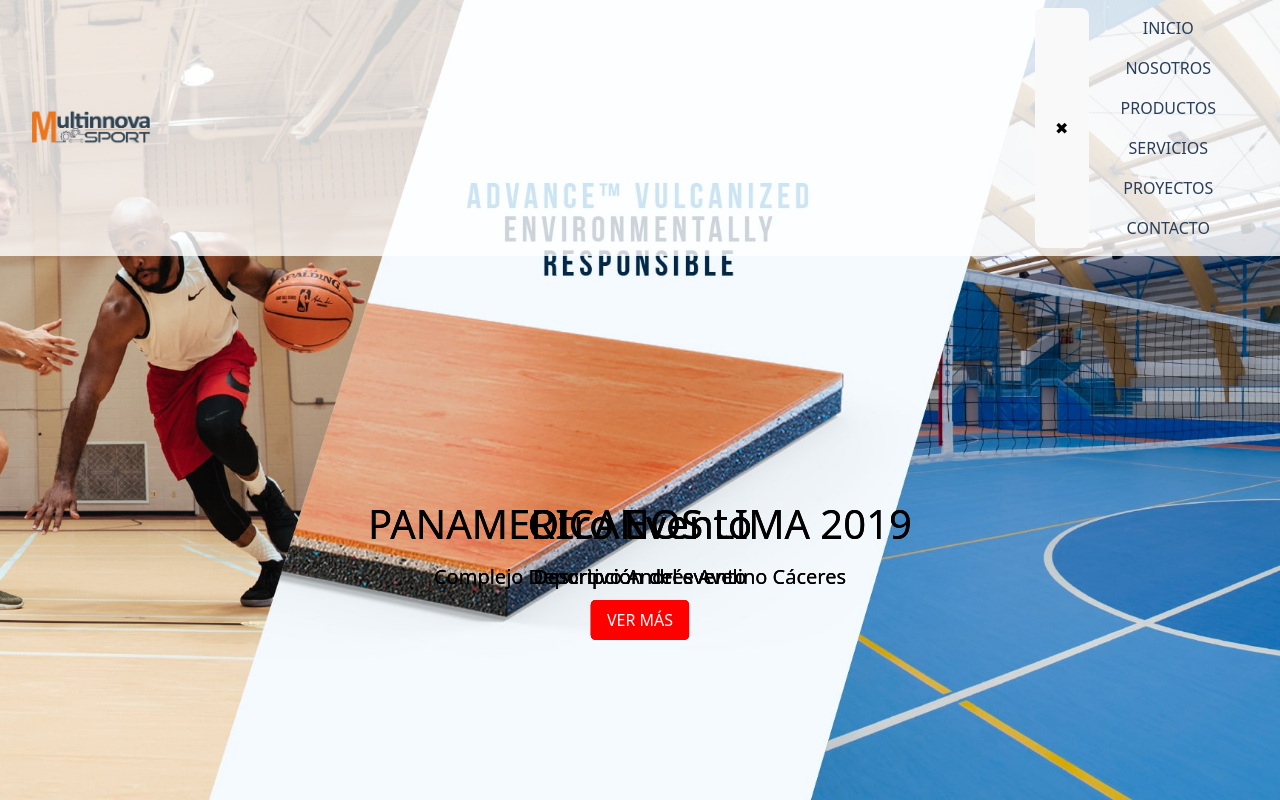
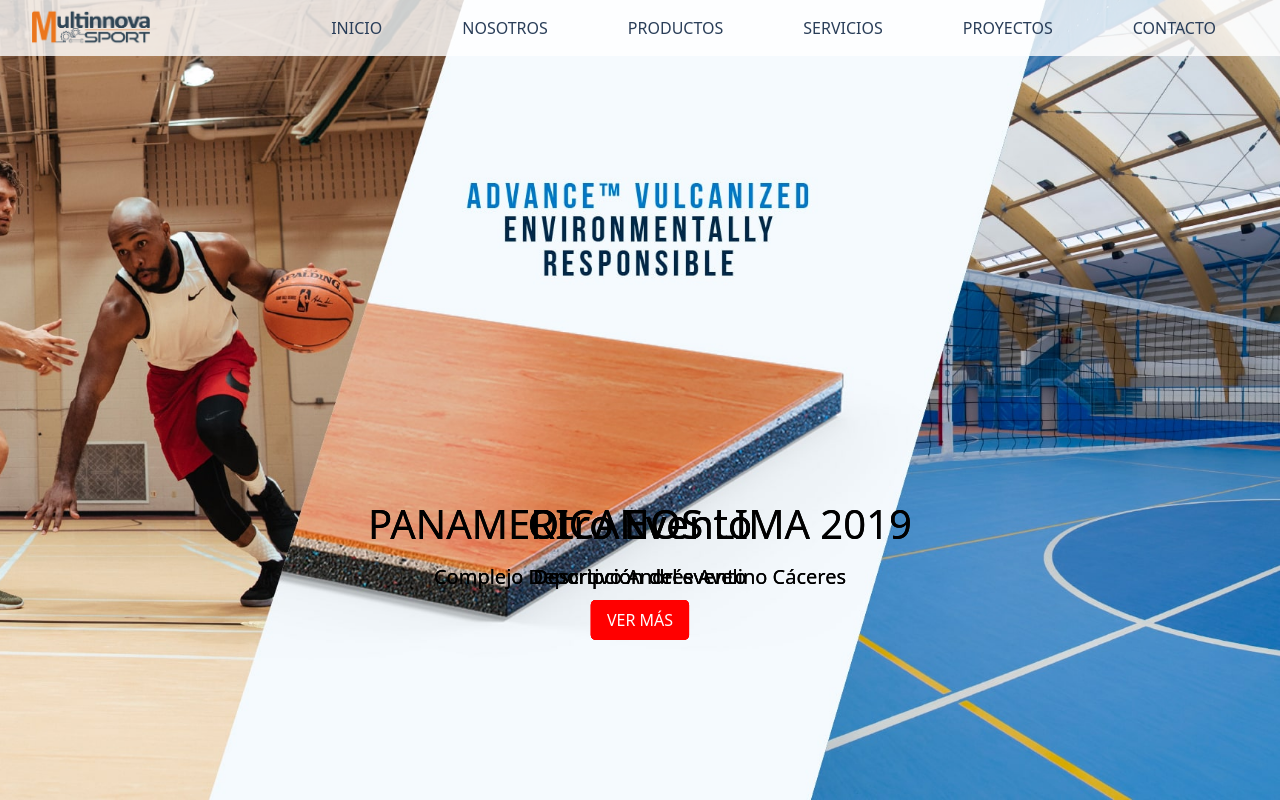
Before and after one commit to SebastianYauri/multinnova, a React (Vite) app: page / in a window 1280 px wide. Built offline with nearby package versions, Linux system fonts and the light colour scheme.

Commit message:
fix navbar colors

```diff
--- a/src/App.css
+++ b/src/App.css
@@ -51,8 +51,8 @@
 }
 
 .navbar {
-  background-color: rgba(255, 255, 255, 0.8); /* Fondo blanco con transparencia */
-  color: rgb(0, 0, 0); /* Letras negras */
+  background-color: rgba(255, 255, 255, 0.8); /* Fondo negro con transparencia */
+  color: #F26E22; /* Letras blancas */
   padding: 0.5rem 1rem; /* Ajustar el padding para reducir el alto del navbar */
   text-align: center;
   position: fixed;
@@ -124,11 +124,27 @@
   padding: 0.5rem 1rem;
   cursor: pointer; /* Asegura que los enlaces no se vean como editables */
   user-select: none; /* Evita que los enlaces sean seleccionables */
+  position: relative;
 }
 
 .navbar-item a:hover {
-  background-color: #0055a5; /* Color azul más claro para el hover */
-  border-radius: 5px;
+  color: #F26E22; /* Color rojo para el hover */
+}
+
+.navbar-item a::after {
+  content: '';
+  display: block;
+  width: 0;
+  height: 2px;
+  background: #ff4d4d; /* Color rojo para la línea */
+  transition: width 0.3s;
+  position: absolute;
+  bottom: -5px;
+  left: 0;
+}
+
+.navbar-item a:hover::after {
+  width: 100%;
 }
 
 /* Estilos responsivos */
@@ -189,6 +205,50 @@
     display: block;
     width: 100%;
     padding: 1rem;
+  }
+}
+
+@media (min-width: 769px) {
+  /* El contenedor del menú se comporta como flex row */
+  .navbar-menu {
+    position: static;
+    display: flex;
+    flex-direction: row;
+    align-items: center;
+    justify-content: center;
+    background-color: transparent;
+    color: white;
+    width: auto;
+    height: auto;
+    padding: 0;
+  }
+
+  /* Forzamos a que el ul se muestre como fila */
+  .navbar-menu ul {
+    display: flex;
+    flex-direction: row;
+    gap: 1rem;       /* Espacio entre títulos (opcional) */
+    margin: 0;
+    padding: 0;
+  }
+
+  /* Cada ítem se muestra en línea */
+  .navbar-item {
+    display: inline-block;
+    width: auto;
+    text-align: center;
+  }
+
+  .navbar-item a {
+    display: inline-block;
+    width: auto;
+    padding: 0.5rem 1rem;
+  }
+
+  /* Ocultamos los botones de despliegue en PC */
+  .menu-button,
+  .close-button {
+    display: none;
   }
 }
 
--- a/src/components/Navbar.jsx
+++ b/src/components/Navbar.jsx
@@ -26,12 +26,12 @@
         <div className={`navbar-menu ${isOpen ? 'open' : ''}`}>
           <button className="close-button" onClick={toggleMenu}>✖</button>
           <ul>
-            <li className="navbar-item"><a href="#" className="block py-2 px-4 hover:bg-blue-700 rounded">INICIO</a></li>
-            <li className="navbar-item"><a href="#" className="block py-2 px-4 hover:bg-blue-700 rounded">NOSOTROS</a></li>
-            <li className="navbar-item"><a href="#" className="block py-2 px-4 hover:bg-blue-700 rounded">PRODUCTOS</a></li>
-            <li className="navbar-item"><a href="#" className="block py-2 px-4 hover:bg-blue-700 rounded">SERVICIOS</a></li>
-            <li className="navbar-item"><a href="#" className="block py-2 px-4 hover:bg-blue-700 rounded">PROYECTOS</a></li>
-            <li className="navbar-item"><a href="#" className="block py-2 px-4 hover:bg-blue-700 rounded">CONTACTO</a></li>
+            <li className="navbar-item"><a href="#">INICIO</a></li>
+            <li className="navbar-item"><a href="#">NOSOTROS</a></li>
+            <li className="navbar-item"><a href="#">PRODUCTOS</a></li>
+            <li className="navbar-item"><a href="#">SERVICIOS</a></li>
+            <li className="navbar-item"><a href="#">PROYECTOS</a></li>
+            <li className="navbar-item"><a href="#">CONTACTO</a></li>
           </ul>
         </div>
       </div>
```
